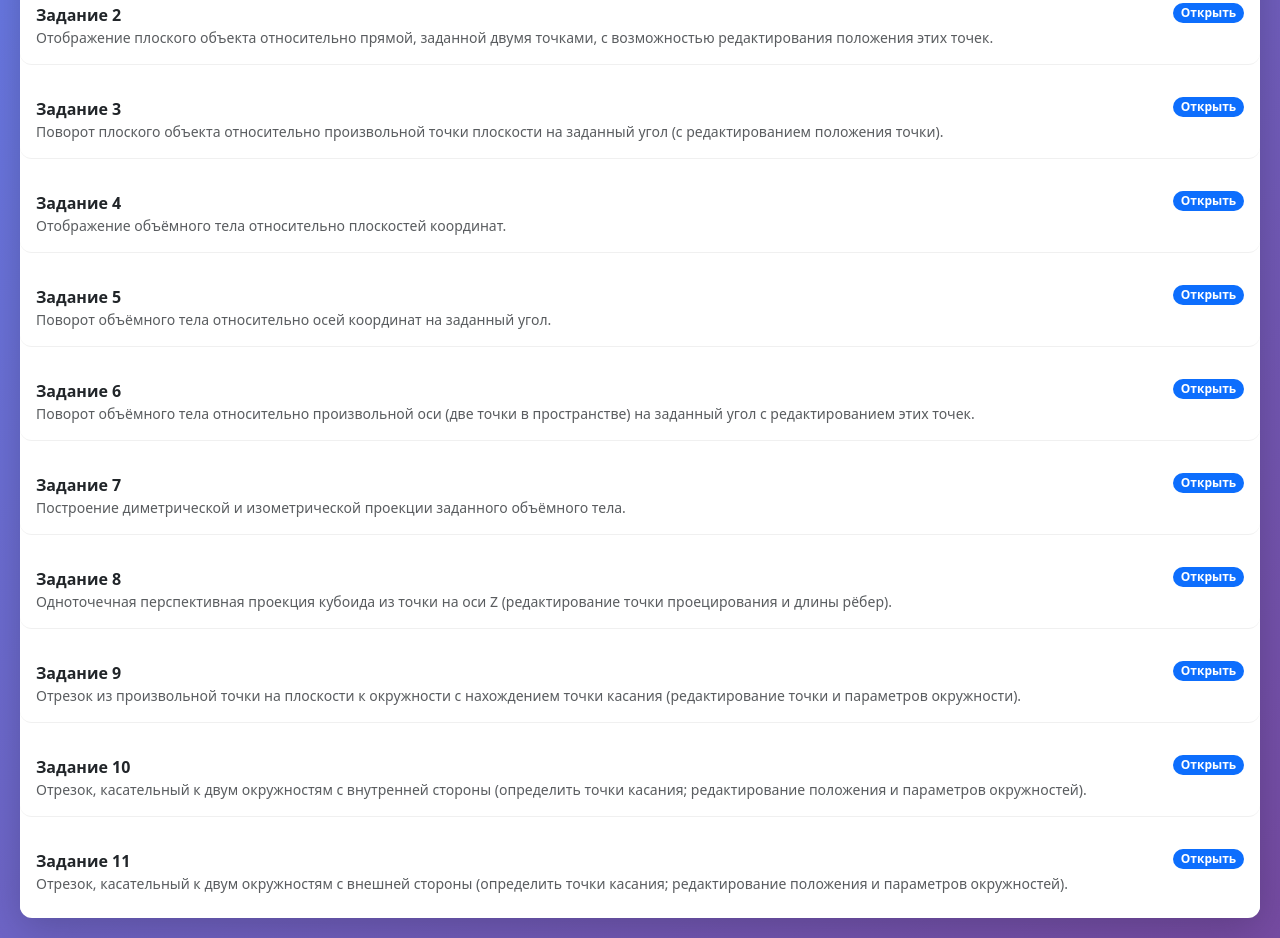
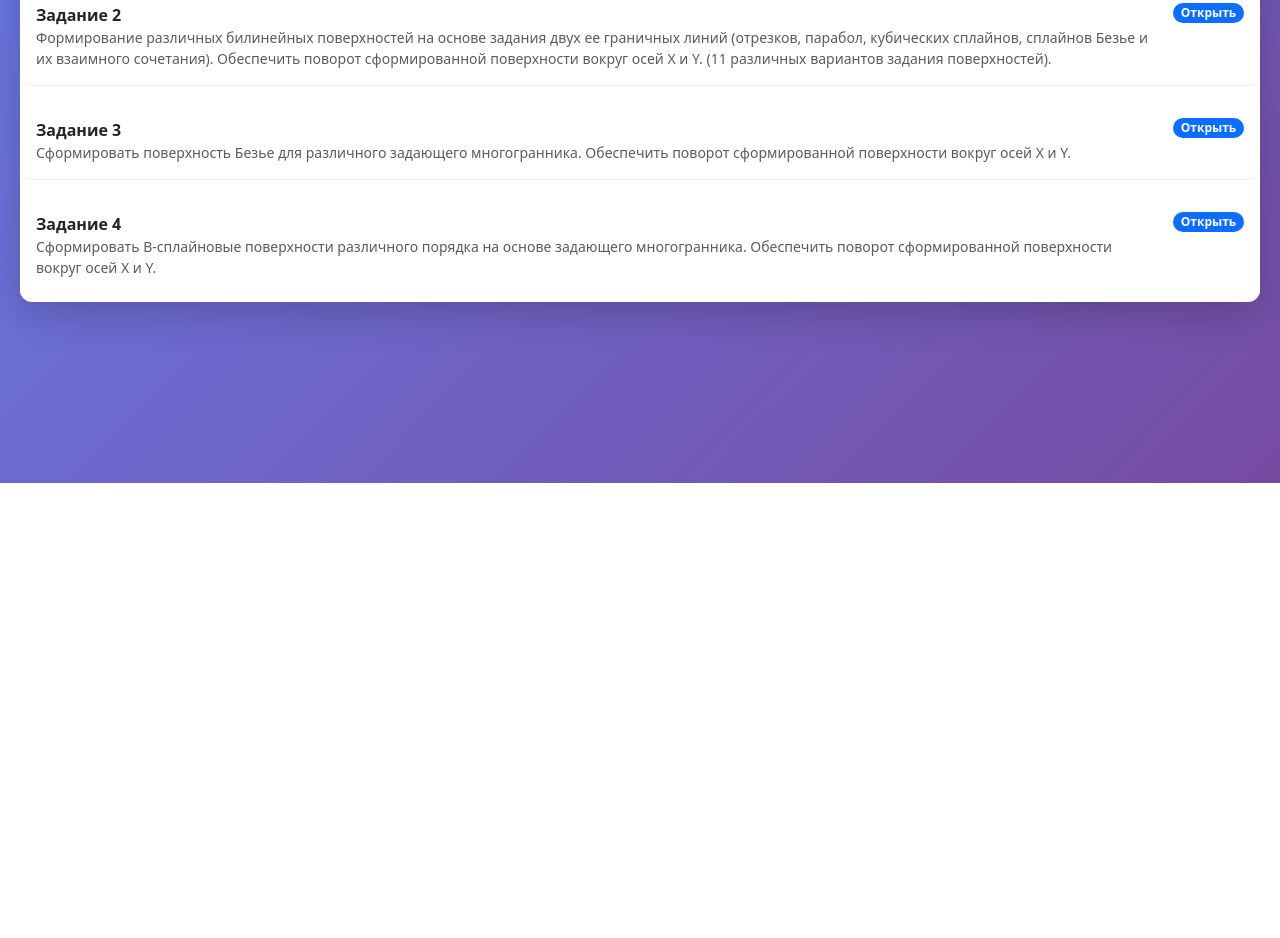
Before and after one commit to NikolaySedelkov/computer-graphics-leti, a plain HTML site: page lab3/index.html in a window 1280 px wide. Shown: the part 317-1255 px from the top of the page. After the commit the page ends 800 px from the top, so only its background shows below. Drawn offline with nearby package versions, Linux system fonts and the light colour scheme.

Commit message:
update список и наименования лр 3

```diff
--- a/lab3/index.html
+++ b/lab3/index.html
@@ -83,8 +83,10 @@
                     <div>
                         <div class="fw-semibold">Задание 2</div>
                         <div class="text-body-secondary small">
-                            Отображение плоского объекта относительно прямой, заданной двумя точками, с возможностью
-                            редактирования положения этих точек.
+                            Формирование различных билинейных поверхностей на основе задания двух ее
+                граничных линий (отрезков, парабол, кубических сплайнов,
+                сплайнов Безье и их взаимного сочетания). Обеспечить поворот сформированной поверхности вокруг осей X и
+                Y. (11 различных вариантов задания поверхностей).
                         </div>
                     </div>
                     <span class="badge text-bg-primary rounded-pill">Открыть</span>
@@ -96,8 +98,9 @@
                     <div>
                         <div class="fw-semibold">Задание 3</div>
                         <div class="text-body-secondary small">
-                            Поворот плоского объекта относительно произвольной точки плоскости на заданный угол (с
-                            редактированием положения точки).
+                            Сформировать поверхность Безье для различного задающего многогранника.
+        Обеспечить поворот сформированной поверхности вокруг осей X и
+        Y.
                         </div>
                     </div>
                     <span class="badge text-bg-primary rounded-pill">Открыть</span>
@@ -109,105 +112,13 @@
                     <div>
                         <div class="fw-semibold">Задание 4</div>
                         <div class="text-body-secondary small">
-                            Отображение объёмного тела относительно плоскостей координат.
+                            Сформировать В-сплайновые поверхности различного порядка на основе задающего многогранника. Обеспечить поворот сформированной поверхности вокруг осей X и Y.
                         </div>
                     </div>
                     <span class="badge text-bg-primary rounded-pill">Открыть</span>
                 </div>
             </a>
-
-            <a href="./task5" class="list-group-item list-group-item-action menu-item py-3">
-                <div class="d-flex justify-content-between align-items-start gap-3">
-                    <div>
-                        <div class="fw-semibold">Задание 5</div>
-                        <div class="text-body-secondary small">
-                            Поворот объёмного тела относительно осей координат на заданный угол.
-                        </div>
-                    </div>
-                    <span class="badge text-bg-primary rounded-pill">Открыть</span>
-                </div>
-            </a>
-
-            <a href="./task6" class="list-group-item list-group-item-action menu-item py-3">
-                <div class="d-flex justify-content-between align-items-start gap-3">
-                    <div>
-                        <div class="fw-semibold">Задание 6</div>
-                        <div class="text-body-secondary small">
-                            Поворот объёмного тела относительно произвольной оси (две точки в пространстве) на заданный
-                            угол с редактированием этих точек.
-                        </div>
-                    </div>
-                    <span class="badge text-bg-primary rounded-pill">Открыть</span>
-                </div>
-            </a>
-
-            <a href="./task7" class="list-group-item list-group-item-action menu-item py-3">
-                <div class="d-flex justify-content-between align-items-start gap-3">
-                    <div>
-                        <div class="fw-semibold">Задание 7</div>
-                        <div class="text-body-secondary small">
-                            Построение диметрической и изометрической проекции заданного объёмного тела.
-                        </div>
-                    </div>
-                    <span class="badge text-bg-primary rounded-pill">Открыть</span>
-                </div>
-            </a>
-
-            <a href="./task8" class="list-group-item list-group-item-action menu-item py-3">
-                <div class="d-flex justify-content-between align-items-start gap-3">
-                    <div>
-                        <div class="fw-semibold">Задание 8</div>
-                        <div class="text-body-secondary small">
-                            Одноточечная перспективная проекция кубоида из точки на оси Z (редактирование точки
-                            проецирования и длины рёбер).
-                        </div>
-                    </div>
-                    <span class="badge text-bg-primary rounded-pill">Открыть</span>
-                </div>
-            </a>
-
-            <a href="./task9" class="list-group-item list-group-item-action menu-item py-3">
-                <div class="d-flex justify-content-between align-items-start gap-3">
-                    <div>
-                        <div class="fw-semibold">Задание 9</div>
-                        <div class="text-body-secondary small">
-                            Отрезок из произвольной точки на плоскости к окружности с нахождением точки касания
-                            (редактирование точки и параметров окружности).
-                        </div>
-                    </div>
-                    <span class="badge text-bg-primary rounded-pill">Открыть</span>
-                </div>
-            </a>
-
-            <a href="./task10" class="list-group-item list-group-item-action menu-item py-3">
-                <div class="d-flex justify-content-between align-items-start gap-3">
-                    <div>
-                        <div class="fw-semibold">Задание 10</div>
-                        <div class="text-body-secondary small">
-                            Отрезок, касательный к двум окружностям с внутренней стороны (определить точки касания;
-                            редактирование положения и параметров окружностей).
-                        </div>
-                    </div>
-                    <span class="badge text-bg-primary rounded-pill">Открыть</span>
-                </div>
-            </a>
-
-            <a href="./task11" class="list-group-item list-group-item-action menu-item py-3">
-                <div class="d-flex justify-content-between align-items-start gap-3">
-                    <div>
-                        <div class="fw-semibold">Задание 11</div>
-                        <div class="text-body-secondary small">
-                            Отрезок, касательный к двум окружностям с внешней стороны (определить точки касания;
-                            редактирование положения и параметров окружностей).
-                        </div>
-                    </div>
-                    <span class="badge text-bg-primary rounded-pill">Открыть</span>
-                </div>
-            </a>
-
         </div>
-
-
     </div>
 
     <!-- Bootstrap JS -->
```
Also changed, not shown: 1 other file.
